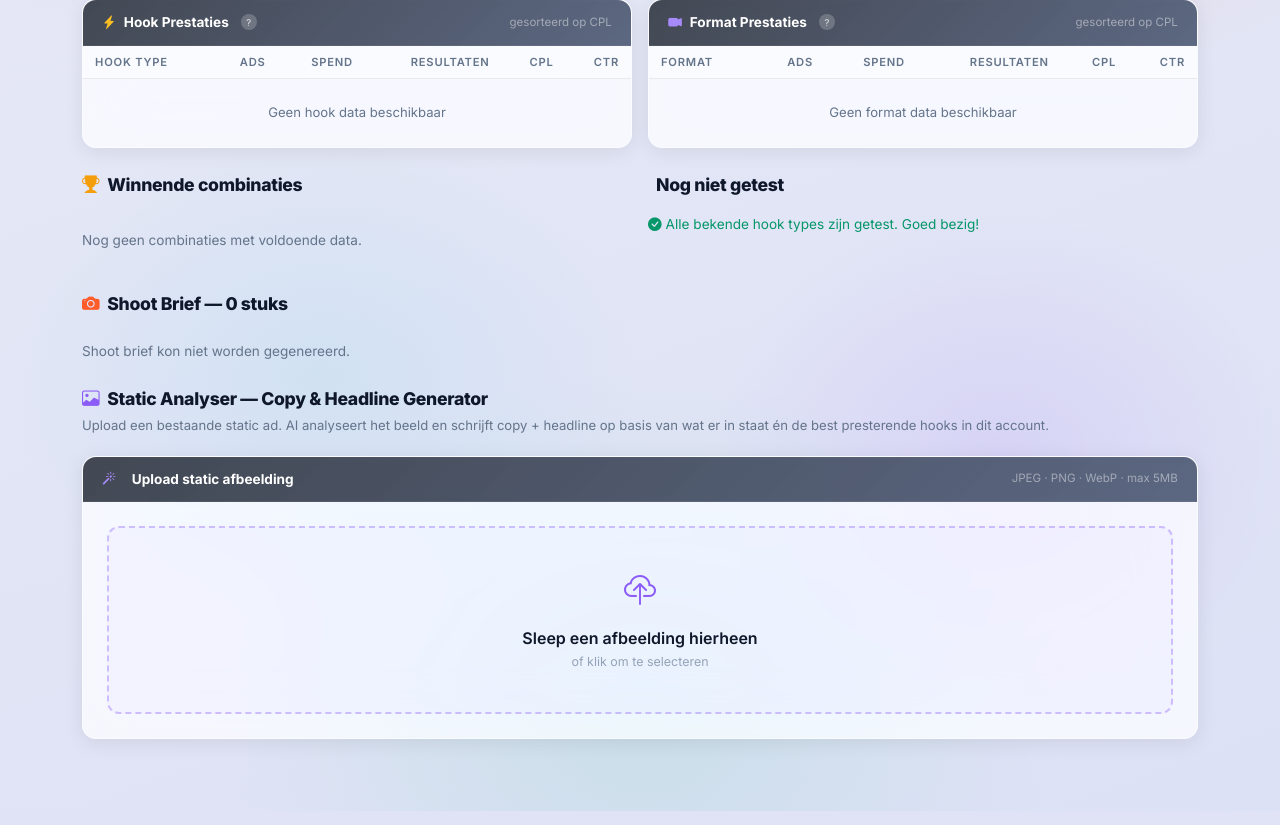
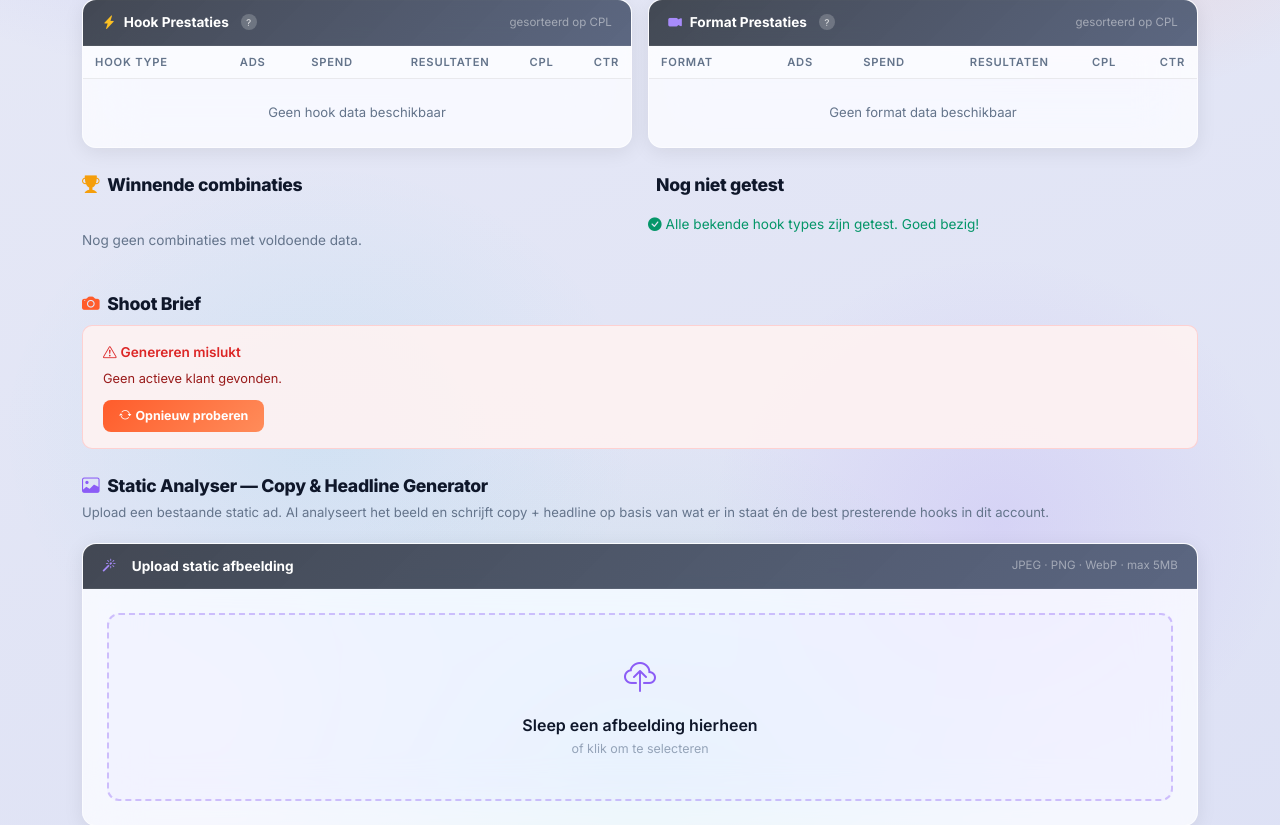
Before and after one commit to servicelinknavigator/meta_ads_automation, a Flask app: template templates/hooks.html in a window 1280 px wide. Shown: the part 438-1263 px from the top of the page. Run offline with Flask 3, Linux system fonts and the light colour scheme; the template is opened without the code that fills it, so the values that code supplies are empty; parts of the project's set-up code (start-up, migrations or seed data) failed here and were passed over; some libraries are stand-ins or nearby versions.

Commit message:
Fix: shoot brief asynchroon laden — pagina laadt direct, spinner tijdens AI generatie
- hooks() route genereert shoot brief niet meer synchroon (veroorzaakte timeout)
- Nieuwe POST /clients/<id>/generate-shoot-brief endpoint voor async generatie
- hooks.html toont spinner direct, fetcht brief op achtergrond na page load
- Foutmelding met retry knop bij mislukken
- Shoot brief HTML geëxtraheerd naar _shoot_brief_partial.html

Co-Authored-By: Claude Sonnet 4.6 <noreply@anthropic.com>

```diff
--- a/app.py
+++ b/app.py
@@ -1400,25 +1400,6 @@ def hooks():
         except Exception:
             pass
 
-    _base_context = (_client.get("client_context") or "" if _client else "")
-    _full_context = _base_context + (_creative_ctx_for_brief if _creative_ctx_for_brief else "")
-
-    shoot_brief = generate_shoot_brief(
-        summary, all_ads, top_ad=top_ad,
-        client_name=_client["name"] if _client else "",
-        client_context=_full_context,
-    )
-
-    # Save shoot brief to DB — only once per upload (avoid duplicates on page refresh)
-    upload_id = session.get("upload_id")
-    last_saved_id = session.get("last_brief_upload_id")
-    if client_id and db.is_available() and upload_id != last_saved_id:
-        try:
-            db.save_shoot_brief(client_id, upload_id, shoot_brief)
-            session["last_brief_upload_id"] = upload_id
-        except Exception as e:
-            logger.warning("Shoot brief save failed: %s", e)
-
     thresholds = session.get("thresholds", {"winner": 25, "mid": 50})
 
     return render_template(
@@ -1429,13 +1410,73 @@ def hooks():
         combos=combos,
         untested_hooks=untested_hooks,
         untested_formats=untested_formats,
-        shoot_brief=shoot_brief,
         is_demo=session.get("data_source") == "demo",
         active_client=_client,
         date_range=session.get("date_range"),
         t_win=thresholds.get("winner", 30),
         t_mid=thresholds.get("mid", 50),
     )
+
+
+@app.route("/clients/<int:client_id>/generate-shoot-brief", methods=["POST"])
+@login_required
+def generate_shoot_brief_async(client_id):
+    """Async endpoint: generate shoot brief and return rendered HTML partial."""
+    rows = _load_rows_from_session()
+    if rows is None:
+        return "Geen data beschikbaar. Laad eerst een CSV.", 400
+
+    campaigns = build_campaigns(rows)
+    summary   = build_summary(rows, campaigns)
+    all_ads   = sorted(get_all_ads(campaigns), key=lambda a: a.spend, reverse=True)
+    top_ad    = next((a for a in all_ads if a.results > 0 and a.cost_per_result > 0), None)
+
+    _client = None
+    if db.is_available():
+        try:
+            _client = db.get_client(client_id)
+        except Exception:
+            pass
+
+    _creative_ctx = ""
+    if db.is_available():
+        try:
+            _creatives = db.get_ad_creatives(client_id)
+            if _creatives:
+                from core.generation import _format_creative_context
+                from core.hook_analyzer import detect_format
+                _VIDEO_FORMATS = {"reels", "ugc", "testimonial", "story",
+                                  "product_demo", "before_after", "problem_solve"}
+                winning_video_ads = [
+                    a.ad_name for a in all_ads
+                    if a.results > 0 and detect_format(a.ad_name) in _VIDEO_FORMATS
+                ][:6]
+                winning_ads = [a.ad_name for a in all_ads[:8] if a.results > 0]
+                _creative_ctx = _format_creative_context(
+                    _creatives, winning_ads, video_ad_names=winning_video_ads,
+                )
+        except Exception:
+            pass
+
+    _base_context = (_client.get("client_context") or "" if _client else "")
+    _full_context = _base_context + _creative_ctx
+
+    shoot_brief = generate_shoot_brief(
+        summary, all_ads, top_ad=top_ad,
+        client_name=_client["name"] if _client else "",
+        client_context=_full_context,
+    )
+
+    upload_id = session.get("upload_id")
+    last_saved_id = session.get("last_brief_upload_id")
+    if db.is_available() and upload_id and upload_id != last_saved_id:
+        try:
+            db.save_shoot_brief(client_id, upload_id, shoot_brief)
+            session["last_brief_upload_id"] = upload_id
+        except Exception as e:
+            logger.warning("Shoot brief save failed: %s", e)
+
+    return render_template("_shoot_brief_partial.html", shoot_brief=shoot_brief)
 
 
 def _parse_static_image_upload(request_obj):
--- a/templates/hooks.html
+++ b/templates/hooks.html
@@ -576,151 +576,37 @@
 
   </div>
 
-  <!-- ── Shoot Brief 16 stuks ── -->
+  <!-- ── Shoot Brief ── -->
   <div class="mb-2 d-flex align-items-center justify-content-between">
-    <div class="section-title mb-0"><i class="bi bi-camera-fill me-2" style="color:#ff5c2b;"></i>Shoot Brief — {{ shoot_brief | selectattr('type', 'ne', 'broll') | list | length }} stuks</div>
+    <div class="section-title mb-0"><i class="bi bi-camera-fill me-2" style="color:#ff5c2b;"></i>Shoot Brief</div>
   </div>
 
-  {% if shoot_brief %}
+  <!-- Loading state (zichtbaar zolang AI bezig is) -->
+  <div id="shoot-brief-loading"
+       style="background:rgba(255,255,255,.6);backdrop-filter:blur(20px);border:1px solid rgba(255,255,255,.7);
+              border-radius:14px;padding:2rem 1.5rem;text-align:center;margin-bottom:1.5rem;">
+    <div style="display:inline-block;width:28px;height:28px;border:3px solid rgba(255,92,43,.15);
+                border-top-color:#ff5c2b;border-radius:50%;animation:spin .75s linear infinite;margin-bottom:.9rem;"></div>
+    <div style="font-size:.88rem;font-weight:600;color:#0f172a;margin-bottom:.25rem;">Shoot brief wordt gegenereerd…</div>
+    <div style="font-size:.78rem;color:#64748b;">AI analyseert je data en schrijft de scripts. Dit duurt ~30 seconden.</div>
+  </div>
 
-  {# ── Groepeer scripts op type ── #}
-  {% set long_scripts = shoot_brief | selectattr('type', 'in', ['bewezen','test','wild_card']) | list %}
-  {% set testimonials  = shoot_brief | selectattr('type', 'equalto', 'testimonial') | list %}
-  {% set shorts        = shoot_brief | selectattr('type', 'equalto', 'short') | list %}
-  {% set brolls        = shoot_brief | selectattr('type', 'equalto', 'broll') | list %}
+  <!-- Resultaat wordt hier ingeladen -->
+  <div id="shoot-brief-result"></div>
 
-  {# ── SECTIE: Video scripts ── #}
-  {% if long_scripts %}
-  <div style="font-size:.78rem;font-weight:700;text-transform:uppercase;letter-spacing:.08em;color:#64748b;margin:.5rem 0 .6rem;">
-    <i class="bi bi-camera-video me-1"></i>Video scripts ({{ long_scripts|length }})
+  <!-- Foutmelding -->
+  <div id="shoot-brief-error" style="display:none;background:rgba(254,242,242,.9);border:1px solid rgba(254,202,202,.8);
+       border-radius:10px;padding:1rem 1.25rem;margin-bottom:1.5rem;">
+    <div style="font-size:.85rem;font-weight:600;color:#dc2626;margin-bottom:.4rem;">
+      <i class="bi bi-exclamation-triangle me-1"></i>Genereren mislukt
+    </div>
+    <div id="shoot-brief-error-msg" style="font-size:.8rem;color:#991b1b;"></div>
+    <button onclick="loadShootBrief()"
+            style="margin-top:.75rem;background:linear-gradient(135deg,#ff5c2b,#ff8c5a);color:#fff;border:none;
+                   border-radius:8px;padding:.4rem 1rem;font-size:.78rem;font-weight:700;cursor:pointer;">
+      <i class="bi bi-arrow-repeat me-1"></i>Opnieuw proberen
+    </button>
   </div>
-  <div class="d-flex flex-column gap-3 mb-4">
-  {% for s in long_scripts %}
-  <div class="shoot-card"
-       style="border-left:4px solid {% if s.type == 'bewezen' %}#10B981{% elif s.type == 'test' %}#3b82f6{% else %}#f59e0b{% endif %};">
-    <div style="padding:1rem 1.4rem .5rem;display:flex;align-items:flex-start;justify-content:space-between;flex-wrap:wrap;gap:.5rem;">
-      <div style="flex:1;min-width:0;">
-        <div style="display:flex;align-items:center;gap:.5rem;margin-bottom:.25rem;flex-wrap:wrap;">
-          <span style="font-size:.68rem;font-weight:700;text-transform:uppercase;letter-spacing:.08em;padding:2px 9px;border-radius:20px;
-            {% if s.type == 'bewezen' %}background:#ecfdf5;color:#059669;{% elif s.type == 'test' %}background:#eff6ff;color:#2563eb;{% else %}background:#fffbeb;color:#d97706;{% endif %}">
-            {% if s.type == 'bewezen' %}<i class="bi bi-shield-check me-1"></i>{% elif s.type == 'test' %}<i class="bi bi-flask me-1"></i>{% else %}<i class="bi bi-lightning me-1"></i>{% endif %}
-            Script {{ s.nummer }} — {{ s.regel }}
-          </span>
-          <span class="spec-chip" style="margin:0;"><i class="bi bi-lightning me-1"></i>{{ s.hook_type.replace('_',' ') }}</span>
-        </div>
-        <div style="font-weight:700;font-size:.88rem;color:#0f172a;margin-bottom:.15rem;">{{ s.naam }}</div>
-        {% if s.logica %}<div style="font-size:.77rem;color:#64748b;font-style:italic;">{{ s.logica }}</div>{% endif %}
-      </div>
-    </div>
-    <div style="padding:.25rem 1.4rem 1.2rem;">
-      {% if s.tijdcodes %}
-      <div style="font-size:.72rem;font-weight:700;text-transform:uppercase;letter-spacing:.07em;color:#64748b;margin-bottom:.4rem;"><i class="bi bi-clock me-1"></i>Tijdcodes</div>
-      <div style="display:grid;grid-template-columns:60px 1fr;gap:.2rem .6rem;font-size:.8rem;margin-bottom:.75rem;background:rgba(241,245,249,.7);border-radius:8px;padding:.55rem .75rem;">
-        {% for tijd, tekst in s.tijdcodes.items() %}
-        <span style="font-weight:700;color:#ff5c2b;font-family:monospace;align-self:start;padding-top:.05rem;">{{ tijd }}</span>
-        <span style="color:#1f2937;line-height:1.5;">"{{ tekst }}"</span>
-        {% endfor %}
-      </div>
-      {% endif %}
-      {% if s.volledig_script %}
-      <div class="mb-1 d-flex align-items-center justify-content-between">
-        <div style="font-size:.72rem;font-weight:700;text-transform:uppercase;letter-spacing:.07em;color:#64748b;"><i class="bi bi-mic me-1"></i>Volledig script</div>
-        <button class="btn-script-toggle" onclick="toggleScript('sc-{{ s.nummer }}')">toon script</button>
-      </div>
-      <div class="script-block d-none" id="sc-{{ s.nummer }}" style="white-space:pre-wrap;font-size:.81rem;color:#374151;line-height:1.65;background:rgba(255,255,255,.7);border-radius:8px;padding:.65rem .85rem;border:1px solid rgba(0,0,0,.07);margin-bottom:.6rem;">{{ s.volledig_script }}</div>
-      {% endif %}
-      {% if s.redenering %}
-      <div class="reason-box" style="margin-bottom:.4rem;"><strong><i class="bi bi-bar-chart-line me-1"></i>Waarom dit script?</strong> {{ s.redenering }}</div>
-      {% endif %}
-      {% if s.cta %}<div style="font-size:.78rem;font-weight:700;color:#ff5c2b;"><i class="bi bi-cursor me-1"></i>CTA: {{ s.cta }}</div>{% endif %}
-    </div>
-  </div>
-  {% endfor %}
-  </div>
-  {% endif %}
-
-  {# ── SECTIE: Testimonial ── #}
-  {% if testimonials %}
-  <div style="font-size:.78rem;font-weight:700;text-transform:uppercase;letter-spacing:.08em;color:#64748b;margin:.5rem 0 .6rem;">
-    <i class="bi bi-person-video2 me-1"></i>Testimonial script
-  </div>
-  {% for t in testimonials %}
-  <div class="shoot-card mb-4" style="border-left:4px solid #8b5cf6;">
-    <div style="padding:1rem 1.4rem .75rem;">
-      <div style="font-size:.68rem;font-weight:700;text-transform:uppercase;letter-spacing:.08em;background:#f5f3ff;color:#7c3aed;padding:2px 9px;border-radius:20px;display:inline-block;margin-bottom:.5rem;">
-        <i class="bi bi-person-video2 me-1"></i>Script 11 — Testimonial interview
-      </div>
-      <div style="font-size:.82rem;color:#374151;font-style:italic;margin-bottom:.9rem;">{{ t.logica }}</div>
-      {% if t.vragen %}
-      <div style="font-size:.72rem;font-weight:700;text-transform:uppercase;letter-spacing:.07em;color:#64748b;margin-bottom:.5rem;"><i class="bi bi-chat-quote me-1"></i>Interviewvragen</div>
-      <ol style="font-size:.84rem;color:#1f2937;line-height:1.7;padding-left:1.2rem;">
-        {% for v in t.vragen %}<li>{{ v }}</li>{% endfor %}
-      </ol>
-      {% endif %}
-      {% if t.interviewstructuur %}
-      <div style="margin-top:.6rem;font-size:.76rem;background:rgba(245,243,255,.8);border:1px solid rgba(196,181,253,.5);border-radius:8px;padding:.45rem .75rem;color:#5b21b6;">
-        <strong>Structuur:</strong> {{ t.interviewstructuur }}
-      </div>
-      {% endif %}
-    </div>
-  </div>
-  {% endfor %}
-  {% endif %}
-
-  {# ── SECTIE: Short scripts ── #}
-  {% if shorts %}
-  <div style="font-size:.78rem;font-weight:700;text-transform:uppercase;letter-spacing:.08em;color:#64748b;margin:.5rem 0 .6rem;">
-    <i class="bi bi-lightning-charge me-1"></i>Short scripts 15s ({{ shorts|length }})
-  </div>
-  <div class="row g-3 mb-4">
-  {% for s in shorts %}
-  <div class="col-md-6">
-    <div style="background:rgba(255,255,255,.6);backdrop-filter:blur(20px);border:1px solid rgba(255,255,255,.7);border-radius:12px;border-left:4px solid #f59e0b;padding:1rem 1.1rem;height:100%;">
-      <div style="display:flex;align-items:center;gap:.4rem;margin-bottom:.4rem;flex-wrap:wrap;">
-        <span style="font-size:.68rem;font-weight:700;text-transform:uppercase;background:#fffbeb;color:#d97706;padding:2px 8px;border-radius:20px;">
-          <i class="bi bi-lightning-charge me-1"></i>{{ s.naam }} — 15s
-        </span>
-        <span class="spec-chip" style="margin:0;font-size:.65rem;"><i class="bi bi-lightning me-1"></i>{{ (s.hook_type or '').replace('_',' ') }}</span>
-      </div>
-      {% if s.openingszin %}<div style="font-size:.82rem;font-weight:700;color:#0f172a;margin-bottom:.25rem;line-height:1.4;">0-3s: "{{ s.openingszin }}"</div>{% endif %}
-      {% if s.kernbelofte %}<div style="font-size:.8rem;color:#374151;margin-bottom:.25rem;line-height:1.5;">3-10s: {{ s.kernbelofte }}</div>{% endif %}
-      {% if s.cta %}<div style="font-size:.78rem;font-weight:700;color:#ff5c2b;">10-15s: {{ s.cta }}</div>{% endif %}
-    </div>
-  </div>
-  {% endfor %}
-  </div>
-  {% endif %}
-
-  {# ── SECTIE: B-roll ── #}
-  {% for broll_item in brolls %}
-  {% if broll_item.broll %}
-  {% set br = broll_item.broll %}
-  <div style="font-size:.78rem;font-weight:700;text-transform:uppercase;letter-spacing:.08em;color:#64748b;margin:.5rem 0 .6rem;">
-    <i class="bi bi-film me-1"></i>B-roll lijst (afvinkbaar tijdens shoot)
-  </div>
-  <div class="card-sln mb-5">
-    <div style="padding:1.1rem 1.4rem;">
-    {% for categorie, shots in br.items() %}
-    {% if shots %}
-    <div style="font-size:.73rem;font-weight:700;text-transform:uppercase;letter-spacing:.07em;color:#64748b;margin-bottom:.4rem;margin-top:.7rem;border-top:1px solid rgba(0,0,0,.06);padding-top:.7rem;">
-      {{ categorie.replace('_', ' ').title() }}
-    </div>
-    {% for shot in shots %}
-    <div style="display:flex;align-items:flex-start;gap:.6rem;font-size:.82rem;color:#374151;padding:.25rem 0;line-height:1.5;">
-      <input type="checkbox" id="broll-{{ loop.index }}-{{ loop.depth }}" style="margin-top:.2rem;flex-shrink:0;cursor:pointer;">
-      <label for="broll-{{ loop.index }}-{{ loop.depth }}" style="cursor:pointer;">{{ shot }}</label>
-    </div>
-    {% endfor %}
-    {% endif %}
-    {% endfor %}
-    </div>
-  </div>
-  {% endif %}
-  {% endfor %}
-
-  {% else %}
-  <div style="color:#64748b;font-size:.85rem;padding:1rem 0;">Shoot brief kon niet worden gegenereerd.</div>
-  {% endif %}
 
   <!-- ── Static Image Analyser ── -->
   <div class="mb-2 d-flex align-items-center justify-content-between mt-2">
@@ -952,7 +838,45 @@ document.addEventListener('DOMContentLoaded', () => {
   document.querySelectorAll('[data-bs-toggle="tooltip"]').forEach(el =>
     new bootstrap.Tooltip(el, {trigger:'hover', delay:{show:200,hide:100}})
   );
+  loadShootBrief();
 });
+
+async function loadShootBrief() {
+  document.getElementById('shoot-brief-loading').style.display = 'block';
+  document.getElementById('shoot-brief-result').innerHTML = '';
+  document.getElementById('shoot-brief-error').style.display = 'none';
+
+  {% if active_client %}
+  const clientId = {{ active_client.id }};
+  {% else %}
+  const clientId = null;
+  {% endif %}
+
+  if (!clientId) {
+    showShootBriefError('Geen actieve klant gevonden.');
+    return;
+  }
+
+  try {
+    const resp = await fetch(`/clients/${clientId}/generate-shoot-brief`, { method: 'POST' });
+    const html = await resp.text();
+    document.getElementById('shoot-brief-loading').style.display = 'none';
+    if (!resp.ok) {
+      showShootBriefError(html || 'Er ging iets mis.');
+      return;
+    }
+    document.getElementById('shoot-brief-result').innerHTML = html;
+  } catch (err) {
+    showShootBriefError('Verbindingsfout. Controleer je internet en probeer opnieuw.');
+  }
+}
+
+function showShootBriefError(msg) {
+  document.getElementById('shoot-brief-loading').style.display = 'none';
+  document.getElementById('shoot-brief-error-msg').textContent = msg;
+  document.getElementById('shoot-brief-error').style.display = 'block';
+}
+
 function toggleScript(id) {
   const el = document.getElementById(id);
   const btn = el.previousElementSibling.querySelector('.btn-script-toggle');
```
Also changed, not shown: templates/_shoot_brief_partial.html (added, +135 -0 lines).
